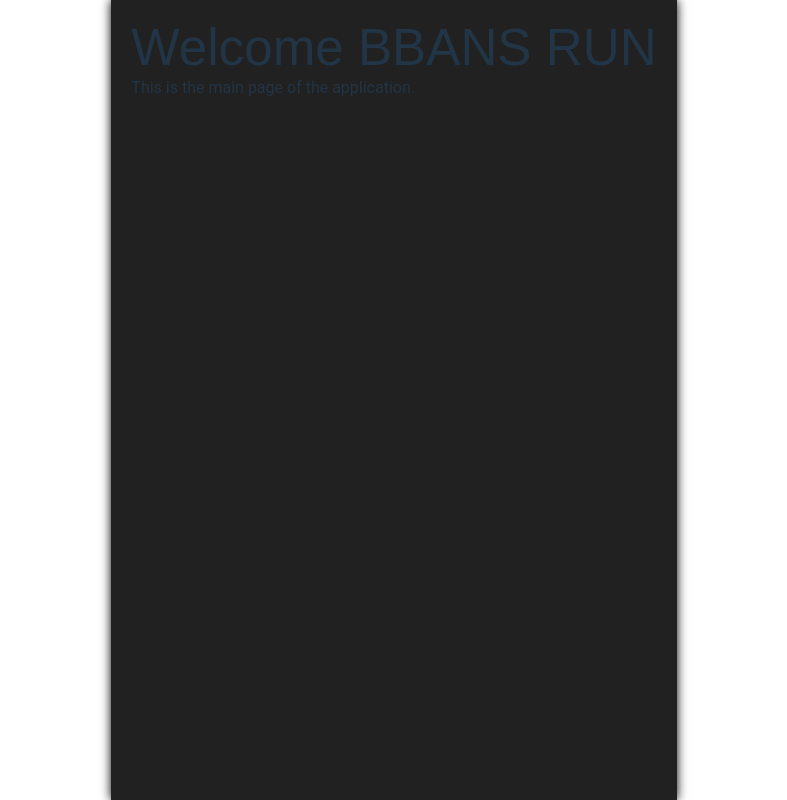
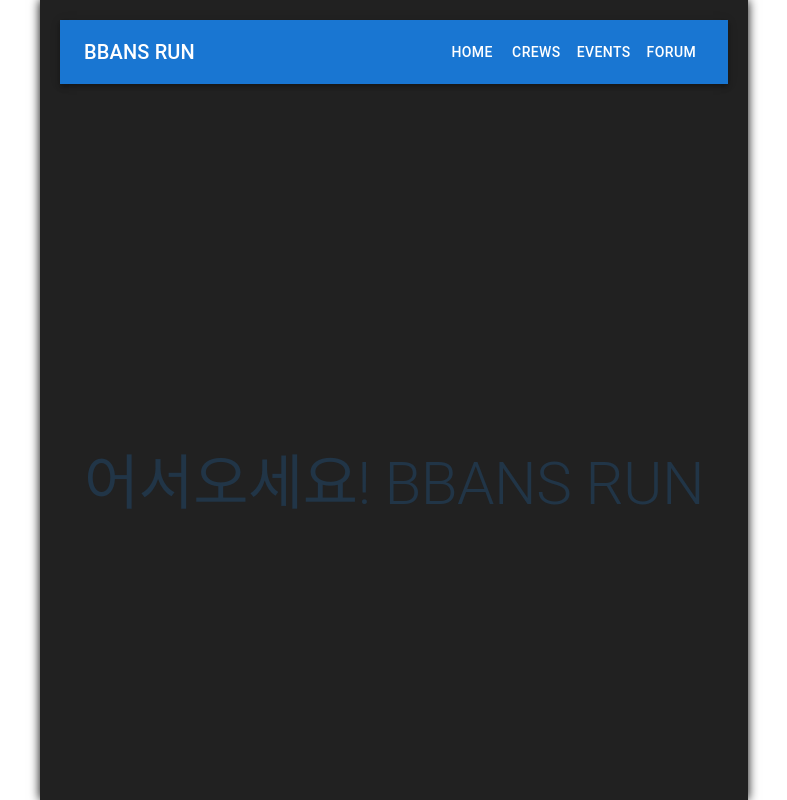
Before and after one commit to lchyeong/bbansrun-fe, a React (Vite) app: page / in a window 1280 px wide. Shown: the whole page, without its empty margins (246-1033 px from the left). Built offline with nearby package versions, Linux system fonts and the light colour scheme.

Commit message:
feat: header, footer, main 임시설정

```diff
--- a/src/App.tsx
+++ b/src/App.tsx
@@ -1,10 +1,17 @@
 import "./styles/global.css"; // 글로벌 스타일 불러오기
+
+import AppRouter from "./router/AppRouter";
+import Footer from "./components/footer/Footer";
+import Header from "./components/header/Header";
 
 function App() {
   return (
-    <div className="container">
-      <h1>Welcome BBANS RUN</h1>
-      <p>This is the main page of the application.</p>
+    <div className="container flex flex-col min-h-screen">
+      <Header />
+      <div className="flex-grow">
+        <AppRouter />
+      </div>
+      <Footer />
     </div>
   );
 }
--- a/src/components/footer/Footer.tsx
+++ b/src/components/footer/Footer.tsx
@@ -0,0 +1,11 @@
+function Footer() {
+  return (
+    <footer className="footer">
+      <div className="footer-container">
+        <p>&copy; 2024 Running Crew Community. All rights reserved.</p>
+      </div>
+    </footer>
+  );
+}
+
+export default Footer;
--- a/src/components/header/Header.tsx
+++ b/src/components/header/Header.tsx
@@ -0,0 +1,29 @@
+import { AppBar, Button, Toolbar, Typography } from "@mui/material";
+
+function Header() {
+  return (
+    <AppBar position="static">
+      <Toolbar className="flex justify-between">
+        <Typography variant="h6" className="text-white">
+          BBANS RUN
+        </Typography>
+        <div>
+          <Button color="inherit" className="mx-2">
+            Home
+          </Button>
+          <Button color="inherit" className="mx-2">
+            Crews
+          </Button>
+          <Button color="inherit" className="mx-2">
+            Events
+          </Button>
+          <Button color="inherit" className="mx-2">
+            Forum
+          </Button>
+        </div>
+      </Toolbar>
+    </AppBar>
+  );
+}
+
+export default Header;
--- /dev/null
+++ b/src/pages/main/Main.tsx
@@ -0,0 +1,13 @@
+import { Container, Typography } from "@mui/material";
+
+function Main() {
+  return (
+    <Container className="min-h-screen flex flex-col items-center justify-center text-center">
+      <Typography variant="h2" className="mb-4">
+        어서오세요! BBANS RUN
+      </Typography>
+    </Container>
+  );
+}
+
+export default Main;
--- a/src/router/AppRouter.tsx
+++ b/src/router/AppRouter.tsx
@@ -1,21 +1,15 @@
-// import { Navigate, Route, BrowserRouter as Router, Routes } from 'react-router-dom';
+import { Route, BrowserRouter as Router, Routes } from "react-router-dom";
 
-// import About from '../pages/About';
-// import Home from '../pages/Home';
-// import NotFound from '../pages/NotFound';
-// import React from 'react';
+import Main from "../pages/main/Main";
 
-// const AppRouter: React.FC = () => {
-//   return (
-//     <Router>
-//       <Routes>
-//         <Route path="/" element={<Home />} />
-//         <Route path="/about" element={<About />} />
-//         {/* 존재하지 않는 경로 처리 */}
-//         <Route path="*" element={<NotFound />} />
-//       </Routes>
-//     </Router>
-//   );
-// };
+function AppRouter() {
+  return (
+    <Router>
+      <Routes>
+        <Route path="/" element={<Main />} />
+      </Routes>
+    </Router>
+  );
+}
 
-// export default AppRouter;
+export default AppRouter;
--- a/src/styles/global.css
+++ b/src/styles/global.css
@@ -42,6 +42,7 @@ html {
   width: 100%;
   max-width: 580px; /* 가로 최대 크기 설정 */
   height: 100vh; /* 화면 높이에 맞게 설정 */
+  margin: 0 auto; /* 중앙 정렬 */
   padding: 20px;
   box-sizing: border-box;
   background-color: var(--color-container); /* 컨테이너 배경 색상 */
```
